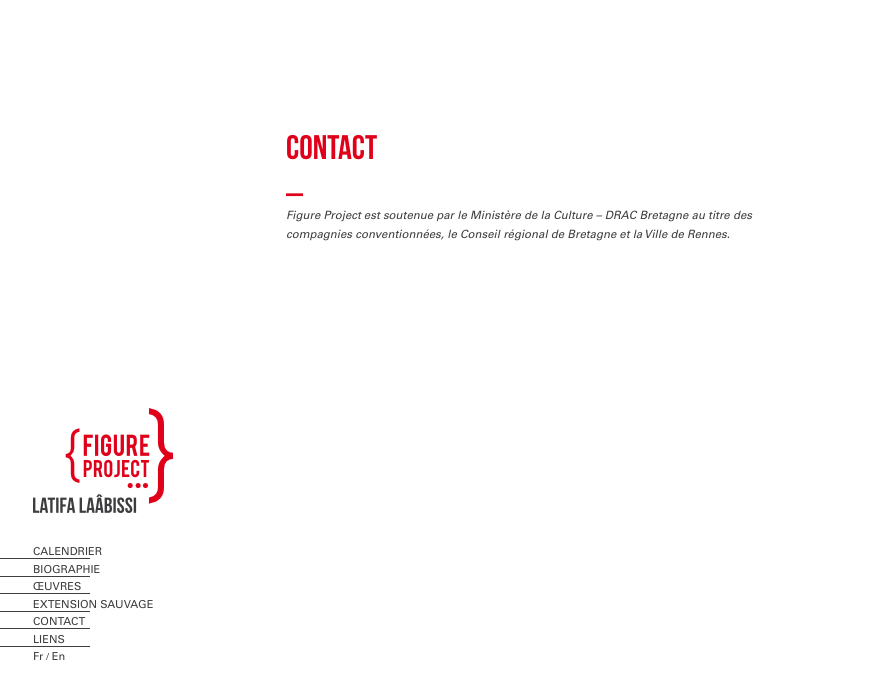
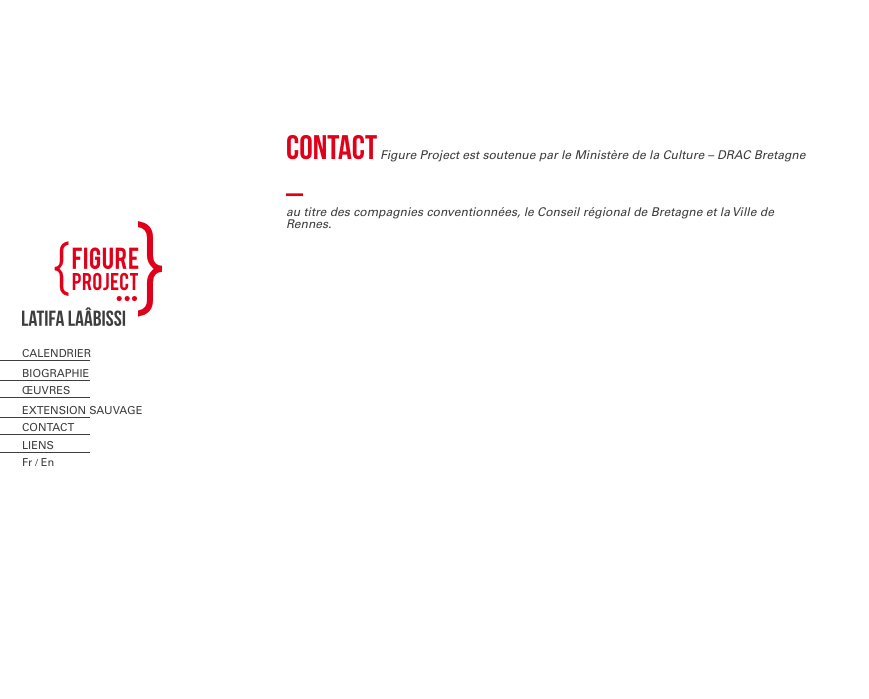
Before and after one commit to CecileOlivier/FigureProject, a Django app: page /contact/ in a window 1280 px wide. Shown: the top 699 px of the page, without its empty margins (0-869 px from the left). Run offline with Django 3.2, Linux system fonts and the light colour scheme; data that the repository does not hold is empty; parts of the project's set-up code (start-up, migrations or seed data) failed here and were passed over.

Commit message:
correction de style et du html pour les contacts

```diff
--- a/figureprojectapp/static/css/style.css
+++ b/figureprojectapp/static/css/style.css
@@ -574,11 +574,12 @@ main.contact .tel {
 	color : #3D3D3F;
 }
 
-main.contact p small {
-	font-size: 0.8em;
-	line-height: 0.7em;
+main.contact small {
+	font-size: 1.1em;
+	line-height: 1em;
 	font-family: "UniversOblique";
 	font-style: italic;
+	color : #3D3D3F;
 }
 
 /* *************************
@@ -909,7 +910,7 @@ main.liens p.contact {
 
 	img.logo {
 		width: auto;
-		padding: 3em;
+		padding: 2em;
 	}
 
 	nav {
@@ -924,7 +925,7 @@ main.liens p.contact {
 	nav ul {
 		width:auto;
 		display: block;
-		padding-left: 2em;
+		padding-left: 1em;
 	}
 
 	ul.sous-menu-oeuvres {
@@ -956,6 +957,7 @@ main.liens p.contact {
 
 	nav ul.sous-menu-oeuvres {
 		padding-left: 0;
+		padding-top:0.2em;
 	}
 
 	nav ul.sous-menu-oeuvres a:after, nav li.langues a:after {
@@ -995,7 +997,8 @@ main.liens p.contact {
 	nav ul.sous-menu-annee {
 		position: relative;
 		left: 0;
-		padding-bottom: 0;
+		padding-top: 0.2em;
+   		padding-bottom: 0;
 		width: auto;
 		/*display: block;*/
 	}
@@ -1050,7 +1053,7 @@ main.liens p.contact {
 
 	ul.oeuvres-typo li {
 		display: table-cell;
-		padding:1em;
+		padding:0.7em;
 		height:50%;
 		width: 5em;
 		/*border-left: 1px solid #3D3D3F;*/
@@ -1412,7 +1415,7 @@ main.liens p.contact {
 
 	nav {
 		position: absolute;
-		top:40%;
+		/*top:40%;*/
 	}
 
 }
--- a/figureprojectapp/templates/contact.html
+++ b/figureprojectapp/templates/contact.html
@@ -30,9 +30,9 @@
 			<p class="mail"><a class="mail" href="mailto:{{ contact.mail }}">{{ contact.mail }}</a></p>
 		</section>
 		{% endfor %}
-		<p><small>Figure Project est soutenue par le Ministère de la Culture – DRAC
+		<small>Figure Project est soutenue par le Ministère de la Culture – DRAC
 		Bretagne au titre des compagnies conventionnées, le Conseil
-		régional de Bretagne et la Ville de Rennes.</small></p>
+		régional de Bretagne et la Ville de Rennes.</small>
 
 	</main>
 
```
